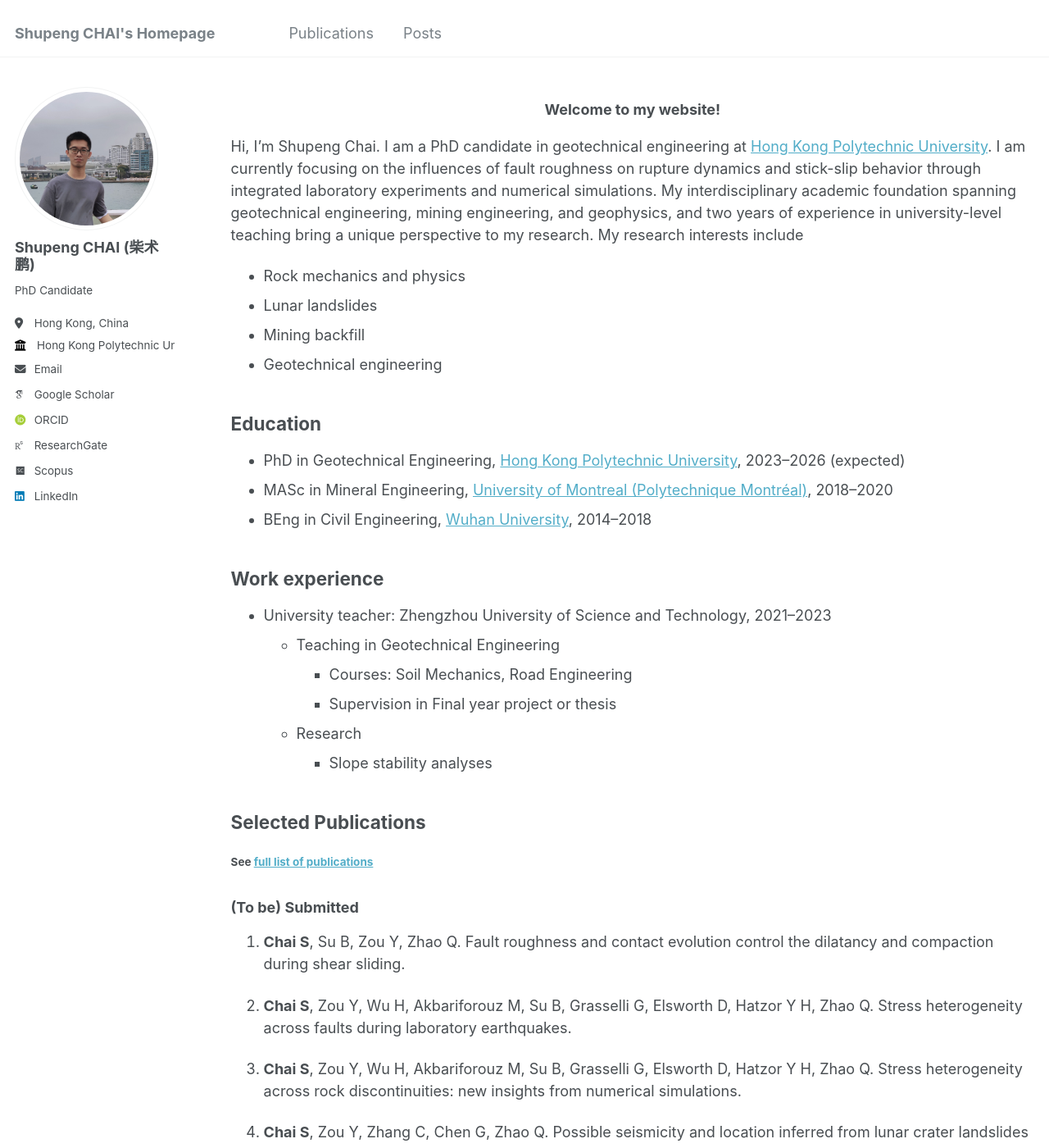
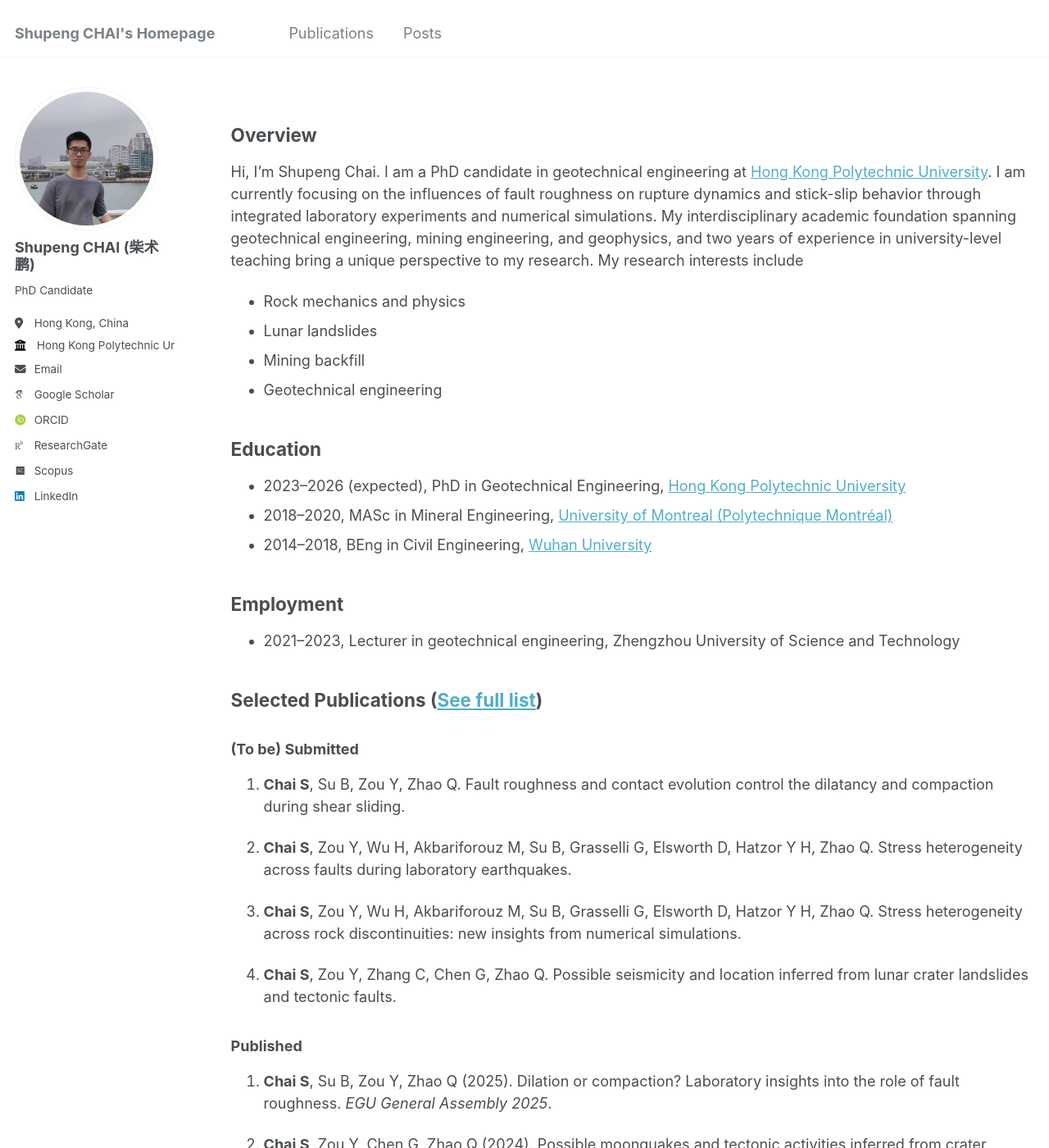
Before and after one commit to spchai/spchai.github.io, a Jekyll site: the page built from _pages/about.md, in a window 1280 px wide and 1400 px high. Shown: the whole window at 82% size. Built offline with Jekyll 4.4.1, drawn with Linux system fonts in a browser that asks for light colours; some web fonts are replaced; some of the changed text lies outside the part shown.

Commit message:
Publications

```diff
--- a/_pages/about.md
+++ b/_pages/about.md
@@ -8,9 +8,8 @@
   - /about.html
 ---
 
-<div style="text-align: center;">
-  <strong>Welcome to my website!</strong>
-</div>
+Overview
+------
 
 Hi, I'm Shupeng Chai. I am a PhD candidate in geotechnical engineering at [Hong Kong Polytechnic University](https://www.polyu.edu.hk/). I am currently focusing on the influences of fault roughness on rupture dynamics and stick-slip behavior through integrated laboratory experiments and numerical simulations. My interdisciplinary academic foundation spanning geotechnical engineering, mining engineering, and geophysics, and two years of experience in university-level teaching bring a unique perspective to my research. My research interests include
 
@@ -21,22 +20,16 @@
 
 Education
 ------
-* PhD in Geotechnical Engineering, [Hong Kong Polytechnic University](https://www.polyu.edu.hk/), 2023–2026 (expected)
-* MASc in Mineral Engineering, [University of Montreal (Polytechnique Montréal)](http://www.polymtl.ca/), 2018–2020
-* BEng in Civil Engineering, [Wuhan University](https://www.whu.edu.cn/), 2014–2018
+* 2023–2026 (expected), PhD in Geotechnical Engineering, [Hong Kong Polytechnic University](https://www.polyu.edu.hk/)
+* 2018–2020, MASc in Mineral Engineering, [University of Montreal (Polytechnique Montréal)](http://www.polymtl.ca/)
+* 2014–2018, BEng in Civil Engineering, [Wuhan University](https://www.whu.edu.cn/)
 
-Work experience
+Employment
 ------
-* University teacher: Zhengzhou University of Science and Technology, 2021–2023
-  * Teaching in Geotechnical Engineering
-    * Courses: Soil Mechanics, Road Engineering
-    * Supervision in Final year project or thesis
-  * Research
-    * Slope stability analyses
+* 2021–2023, Lecturer in geotechnical engineering, Zhengzhou University of Science and Technology
 
-Selected Publications
+Selected Publications ([See full list](https://spchai.github.io/publications/))
 ------
-#### See [full list of publications](https://spchai.github.io/publications/)
 
 ### (To be) Submitted
 
```
Also changed, not shown: other parts of _pages/about.md (+1 -1 lines), _pages/publications.md (+14 -1 lines).
